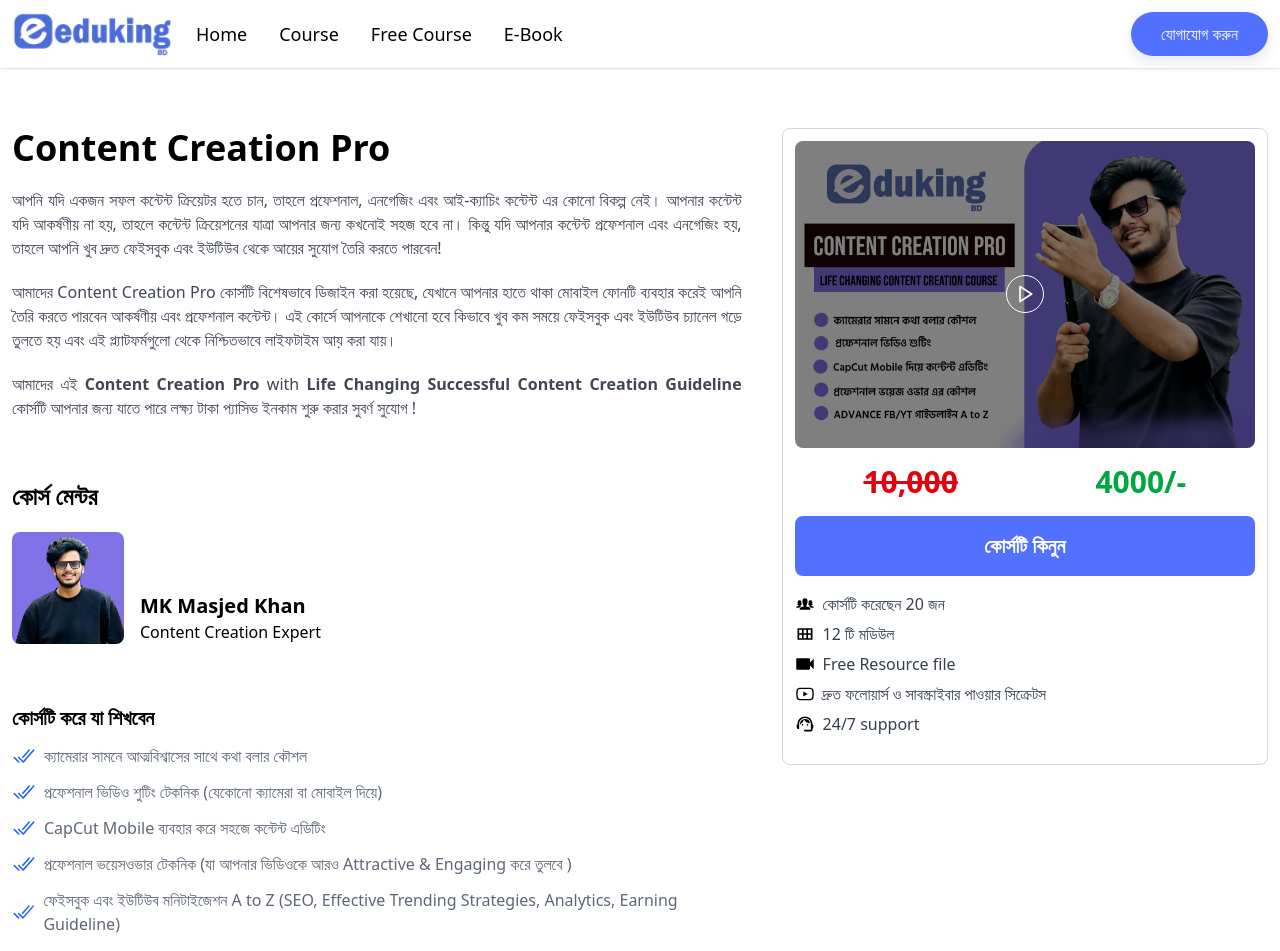
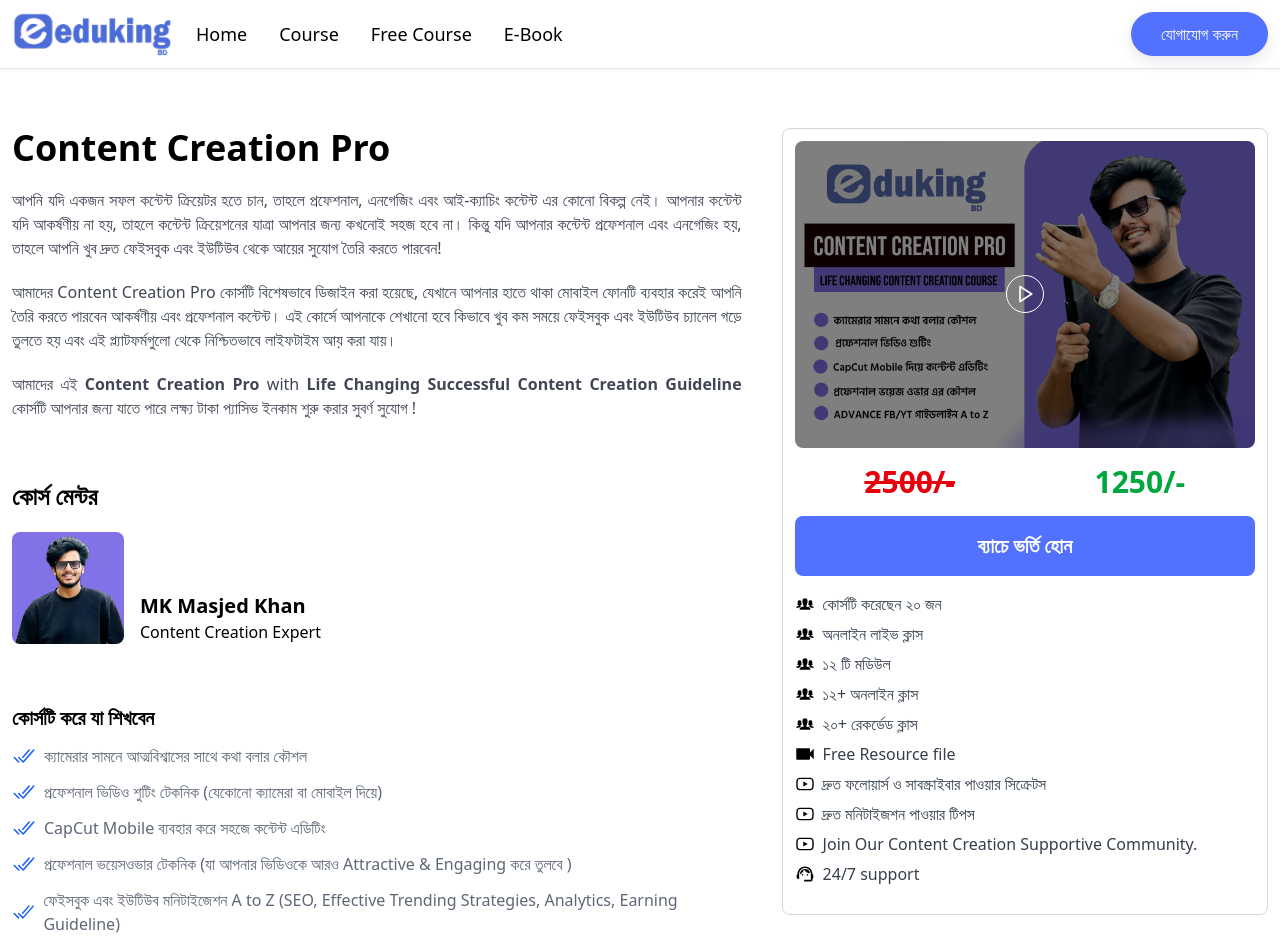
Before and after one commit to mdarmankhan6252/abbas-project, a React (Vite) app: page /course-02 in a window 1280 px wide. Shown: the top 951 px of the page. Built offline with nearby package versions, Linux system fonts and the light colour scheme; what tailwindcss-animated would draw is missing.

Commit message:
I have added

```diff
--- a/src/components/Card2.jsx
+++ b/src/components/Card2.jsx
@@ -11,7 +11,7 @@ const Card2 = ({ link }) => {
       >
          <img src={image55} alt="" className='w-full rounded-xl border border-gray-200' />
          <div className='flex items-center text-2xl space-x-3 font-semibold'>
-            <del className='text-[#fa1111]'>1,850/</del>
+            <del className='text-[#fa1111]'>2,500/</del>
             <span className='text-green-600'>1,250/-</span>
          </div>
          <h4 className='text-xl font-semibold text-blue-950'>Contention Creation Pro</h4>
--- a/src/pages/courses/CourseDetails/Course01.jsx
+++ b/src/pages/courses/CourseDetails/Course01.jsx
@@ -25,7 +25,7 @@ const Course01 = () => {
             <p className="text-gray-900/80 text-base text-justify">আমাদের Mastering Youtube Shorts Secret কোর্স আপনাকে শেখাবে কিভাবে আপনার মোবাইল ফোন ব্যবহার করেই সফল ইউটিউব চ্যানেল দাড় করা যায়  এবং কিভাবে ইউটিউব থেকে নিশ্চিতভাবে লাইফ টাইম  আয় করা যায়।</p>
 
             <Link to='/' className="md:hidden w-full py-4 bg-primary text-white text-center font-semibold text-xl hover:bg-violet-700 rounded-lg block">
-               কোর্সটি কিনুন
+               ব্যাচে ভর্তি হোন
             </Link>
 
             <h3 className="text-2xl font-bold pt-10">কোর্স মেন্টর</h3>
@@ -64,6 +64,8 @@ const Course01 = () => {
                </ul>
             </div>
 
+            <h4 className='font-bold'>ডিটেইল জানতে কোর্স মডিউলে দেখুন, তাহলেই বুঝতে পারবেন এই কোর্সটি কতটা ভ্যালুয়েবল!</h4>
+
             <div className="mb-6">
                <Link target="_blank" to="https://drive.google.com/file/d/1_dXT3WVxsjzmOt9dhDBD8pRjC6KIqyAr/view?usp=sharing" className="inline-block btn">কোর্স মডিউল দেখুন</Link>
             </div>
@@ -89,7 +91,7 @@ const Course01 = () => {
 
             <div className="md:text-2xl flex items-center space-x-2 pt-4">
                <IoCheckmarkCircleOutline className="text-primary" />
-               কিভাবে পেমেন্ট করবেন <Link to='/' className="text-primary pl-2 hover:underline">এই ভিডিওটি দেখুন</Link>
+               কিভাবে পেমেন্ট করবেন <Link to='https://www.youtube.com/watch?v=5iqoaPLwgO0' className="text-primary pl-2 hover:underline">এই ভিডিওটি দেখুন</Link>
             </div>
 
 
@@ -108,7 +110,7 @@ const Course01 = () => {
                      <div className="absolute bg-black/50 top-0 left-0 right-0 bottom-0 rounded-lg"></div>
                      <div
                         className="absolute top-1/2 left-1/2 transform -translate-x-1/2 -translate-y-1/2"
-                        // onClick={toggleModal}
+                     // onClick={toggleModal}
                      >
                         <div className="relative cursor-pointer">
                            {/* Animated border ring */}
@@ -126,16 +128,30 @@ const Course01 = () => {
                      <p className="text-3xl font-semibold text-green-600">4000/-</p>
                   </div>
                   <Link to='/' className="md:block w-full py-4 bg-primary text-white text-center font-semibold text-xl hover:bg-violet-700 rounded-lg hidden">
-                     কোর্সটি কিনুন
+                     ব্যাচে ভর্তি হোন
                   </Link>
                   <ul className="py-4 space-y-1.5">
                      <li className="flex items-center space-x-2">
                         <IoIosPeople className="text-xl" />
-                        <p className="text-gray-800/90">কোর্সটি করেছেন ১৭ জন</p>
+                        <p className="text-gray-800/90">কোর্সটি করেছেন ২০ জন</p>
                      </li>
                      <li className="flex items-center space-x-2">
-                        <MdOutlineViewModule className="text-xl" />
-                        <p className="text-gray-800/90">১০ টি মডিউল</p>
+                        <IoIosPeople className="text-xl" />
+                        <p className="text-gray-800/90">অনলাইন লাইভ ক্লাস</p>
+                     </li>
+                     <li className="flex items-center space-x-2">
+                        <IoIosPeople className="text-xl" />
+                        <p className="text-gray-800/90">১২ টি মডিউল</p>
+                     </li>
+
+                     <li className="flex items-center space-x-2">
+                        <IoIosPeople className="text-xl" />
+                        <p className="text-gray-800/90">১২+ অনলাইন ক্লাস</p>
+                     </li>
+
+                     <li className="flex items-center space-x-2">
+                        <IoIosPeople className="text-xl" />
+                        <p className="text-gray-800/90">২০+ রেকর্ডেড ক্লাস</p>
                      </li>
                      <li className="flex items-center space-x-2">
                         <AiFillForward className="text-xl" />
@@ -152,10 +168,6 @@ const Course01 = () => {
                      <li className="flex items-center space-x-2">
                         <CgCommunity className="text-xl" />
                         <p className="text-gray-800/90">Join Content creation supportive community.</p>
-                     </li>
-                     <li className="flex items-center space-x-2">
-                        <RiLiveLine className="text-xl" />
-                        <p className="text-gray-800/90">অনলাইন লাইভ ক্লাস</p>
                      </li>
                   </ul>
                </div>
@@ -189,7 +201,7 @@ const Course01 = () => {
                <RiMessengerLine />
             </Link>
             <Link to='/' className=" w-full py-4 bg-green-600 text-white text-center font-semibold text-xl hover:bg-violet-700  block">
-               কোর্সটি কিনুন
+               ব্যাচে ভর্তি হোন
             </Link>
          </div>
       </div>
--- a/src/pages/courses/CourseDetails/Course02.jsx
+++ b/src/pages/courses/CourseDetails/Course02.jsx
@@ -5,7 +5,7 @@ import { Play } from 'lucide-react';
 import { useState } from "react";
 import { IoIosPeople, IoMdVideocam } from "react-icons/io";
 import { MdOutlineSupportAgent, MdOutlineViewModule } from "react-icons/md";
-import {  RiMessengerLine } from "react-icons/ri";
+import { RiMessengerLine } from "react-icons/ri";
 import Faq2 from "../Faq2";
 import mentor2 from '../../../assets/mentor-2.png'
 import { AiOutlineYoutube } from "react-icons/ai";
@@ -25,8 +25,8 @@ const Course02 = () => {
 
             <p className="text-gray-900/80 text-base text-justify">আমাদের এই <span className="font-bold">Content Creation Pro</span> with <span className="font-bold">Life Changing Successful Content Creation Guideline</span> কোর্সটি আপনার জন্য যাতে পারে লক্ষ্য টাকা প্যাসিভ ইনকাম শুরু করার সুবর্ণ সুযোগ !</p>
 
-            <Link to='/' className="md:hidden w-full py-4 bg-primary text-white text-center font-semibold text-xl hover:bg-violet-700 rounded-lg block">
-               কোর্সটি কিনুন
+            <Link target='_blank' to='https://forms.gle/LSdNYAvdWXsprbLy9' className="md:hidden w-full py-4 bg-primary text-white text-center font-semibold text-xl hover:bg-violet-700 rounded-lg block">
+               ব্যাচে ভর্তি হোন
             </Link>
 
             <h3 className="text-2xl font-bold pt-10">কোর্স মেন্টর</h3>
@@ -77,6 +77,8 @@ const Course02 = () => {
                </ul>
             </div>
 
+            <h4 className='font-bold'>ডিটেইল জানতে কোর্স মডিউলে দেখুন, তাহলেই বুঝতে পারবেন এই কোর্সটি কতটা ভ্যালুয়েবল!</h4>
+
             <div className="mb-6">
                <Link target="_blank" to="https://drive.google.com/file/d/1Jnd2itFaGSPhtuk_ueaXMb-dqx224cmo/view?usp=sharing" className="inline-block btn">কোর্স মডিউল দেখুন</Link>
             </div>
@@ -86,7 +88,7 @@ const Course02 = () => {
 
             <div className="space-y-3 py-10">
                <h2 className="text-xl font-semibold text-gray-700">হট লাইন</h2>
-               <p>কোর্স সংক্রান্ত যেকোনো তথ্যের জন্যে কল করুন <span className="text-amber-700 font-semibold">+880 1776-825-224</span></p>
+               <p>কোর্স সংক্রান্ত যেকোনো তথ্যের জন্যে কল করুন <span className="text-amber-700 font-semibold">01336585309</span></p>
             </div>
 
             <div>
@@ -134,21 +136,40 @@ const Course02 = () => {
                   </div>
 
                   <div className="flex items-center justify-around py-4">
-                     <del className="text-3xl font-semibold text-red-600">10,000</del>
-                     <p className="text-3xl font-semibold text-green-600">4000/-</p>
+                     <del className="text-3xl font-semibold text-red-600">2500/-</del>
+                     <p className="text-3xl font-semibold text-green-600">1250/-</p>
                   </div>
-                  <Link to='/' className="md:block w-full py-4 bg-primary text-white text-center font-semibold text-xl hover:bg-violet-700 rounded-lg hidden">
-                     কোর্সটি কিনুন
+                  <Link target='_blank' to='https://forms.gle/LSdNYAvdWXsprbLy9' className="md:block w-full py-4 bg-primary text-white text-center font-semibold text-xl hover:bg-violet-700 rounded-lg hidden">
+                     ব্যাচে ভর্তি হোন
                   </Link>
                   <ul className="py-4 space-y-1.5">
                      <li className="flex items-center space-x-2">
                         <IoIosPeople className="text-xl" />
-                        <p className="text-gray-800/90">কোর্সটি করেছেন 20 জন</p>
+                        <p className="text-gray-800/90">কোর্সটি করেছেন ২০ জন</p>
                      </li>
                      <li className="flex items-center space-x-2">
-                        <MdOutlineViewModule className="text-xl" />
-                        <p className="text-gray-800/90">12 টি মডিউল</p>
+                        <IoIosPeople className="text-xl" />
+                        <p className="text-gray-800/90">অনলাইন লাইভ ক্লাস</p>
                      </li>
+                     <li className="flex items-center space-x-2">
+                        <IoIosPeople className="text-xl" />
+                        <p className="text-gray-800/90">১২ টি মডিউল</p>
+                     </li>
+
+                     <li className="flex items-center space-x-2">
+                        <IoIosPeople className="text-xl" />
+                        <p className="text-gray-800/90">১২+ অনলাইন ক্লাস</p>
+                     </li>
+
+                     <li className="flex items-center space-x-2">
+                        <IoIosPeople className="text-xl" />
+                        <p className="text-gray-800/90">২০+ রেকর্ডেড ক্লাস</p>
+                     </li>
+                     {/* ১২+ অনলাইন ক্লাস
+
+                     ২০+ রেকর্ডেড ক্লাস
+                     দ্রুত মনিটাইজশন পাওয়ার টিপস
+                      */}
                      <li className="flex items-center space-x-2">
                         <IoMdVideocam className="text-xl" />
                         <p className="text-gray-800/90">Free Resource file</p>
@@ -156,6 +177,14 @@ const Course02 = () => {
                      <li className="flex items-center space-x-2">
                         <AiOutlineYoutube className="text-xl" />
                         <p className="text-gray-800/90">দ্রুত ফলোয়ার্স ও সাবস্ক্রাইবার পাওয়ার সিক্রেটস </p>
+                     </li>
+                     <li className="flex items-center space-x-2">
+                        <AiOutlineYoutube className="text-xl" />
+                        <p className="text-gray-800/90">দ্রুত মনিটাইজশন পাওয়ার টিপস</p>
+                     </li>
+                     <li className="flex items-center space-x-2">
+                        <AiOutlineYoutube className="text-xl" />
+                        <p className="text-gray-800/90">Join Our Content Creation Supportive Community.</p>
                      </li>
                      <li className="flex items-center space-x-2">
                         <MdOutlineSupportAgent className="text-xl" />
@@ -192,8 +221,8 @@ const Course02 = () => {
             <Link target="_blank" to='https://m.me/mdarmankhan6252' className="text-4xl bg-gradient-to-br from-pink-600 to-violet-500 text-white inline-block p-2 rounded-full absolute right-2 bottom-10">
                <RiMessengerLine />
             </Link>
-            <Link to='/' className=" w-full py-4 bg-green-600 text-white text-center font-semibold text-xl hover:bg-violet-700  block">
-               কোর্সটি কিনুন
+            <Link target='_blank' to='https://forms.gle/LSdNYAvdWXsprbLy9' className=" w-full py-4 bg-green-600 text-white text-center font-semibold text-xl hover:bg-violet-700  block">
+               ব্যাচে ভর্তি হোন
             </Link>
          </div>
       </div>
--- a/src/pages/courses/CourseDetails/Course03.jsx
+++ b/src/pages/courses/CourseDetails/Course03.jsx
@@ -27,7 +27,7 @@ const Course03 = () => {
             <p className="text-gray-900/80 text-base text-justify">এটি শুধু একটি কোর্স নয়—এটি আপনার ক্যারিয়ারকে এক নতুন উচ্চতায় নিয়ে যাওয়ার হাতিয়ার। AI-এর শক্তিকে কাজে লাগিয়ে গড়ে তুলুন একটি Strong Professional Portfolio। এখনই নিজেকে আপগ্রেড করুন এবং সফলতার পথে একধাপ এগিয়ে জান। Build Your Brand, Boost Your Career!</p>
 
             <Link to='/' className="md:hidden w-full py-4 bg-primary text-white text-center font-semibold text-xl hover:bg-violet-700 rounded-lg block">
-               কোর্সটি কিনুন
+            ব্যাচে ভর্তি হোন
             </Link>
 
             <h3 className="text-2xl font-bold pt-10">কোর্স মেন্টর</h3>
```
